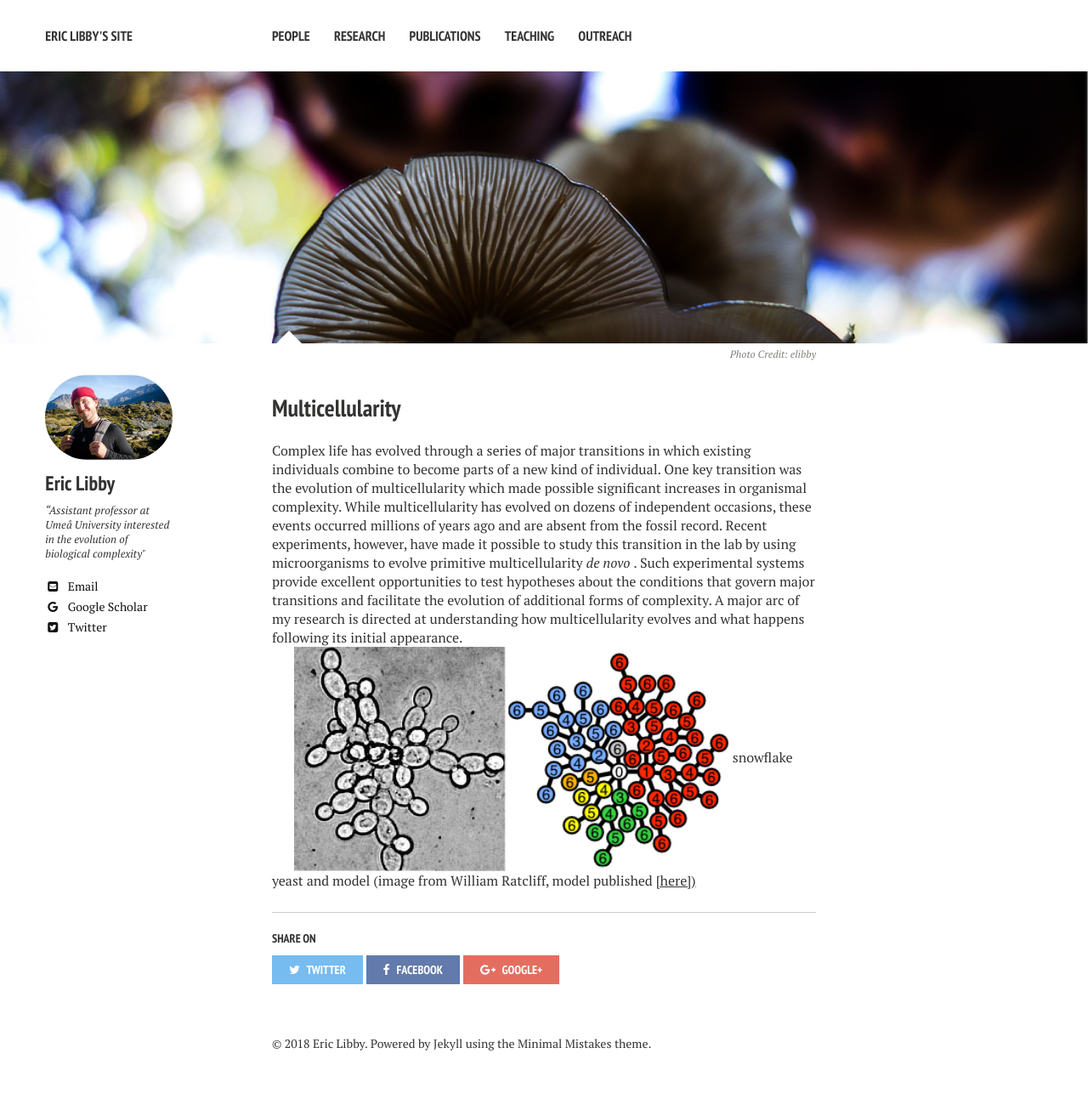
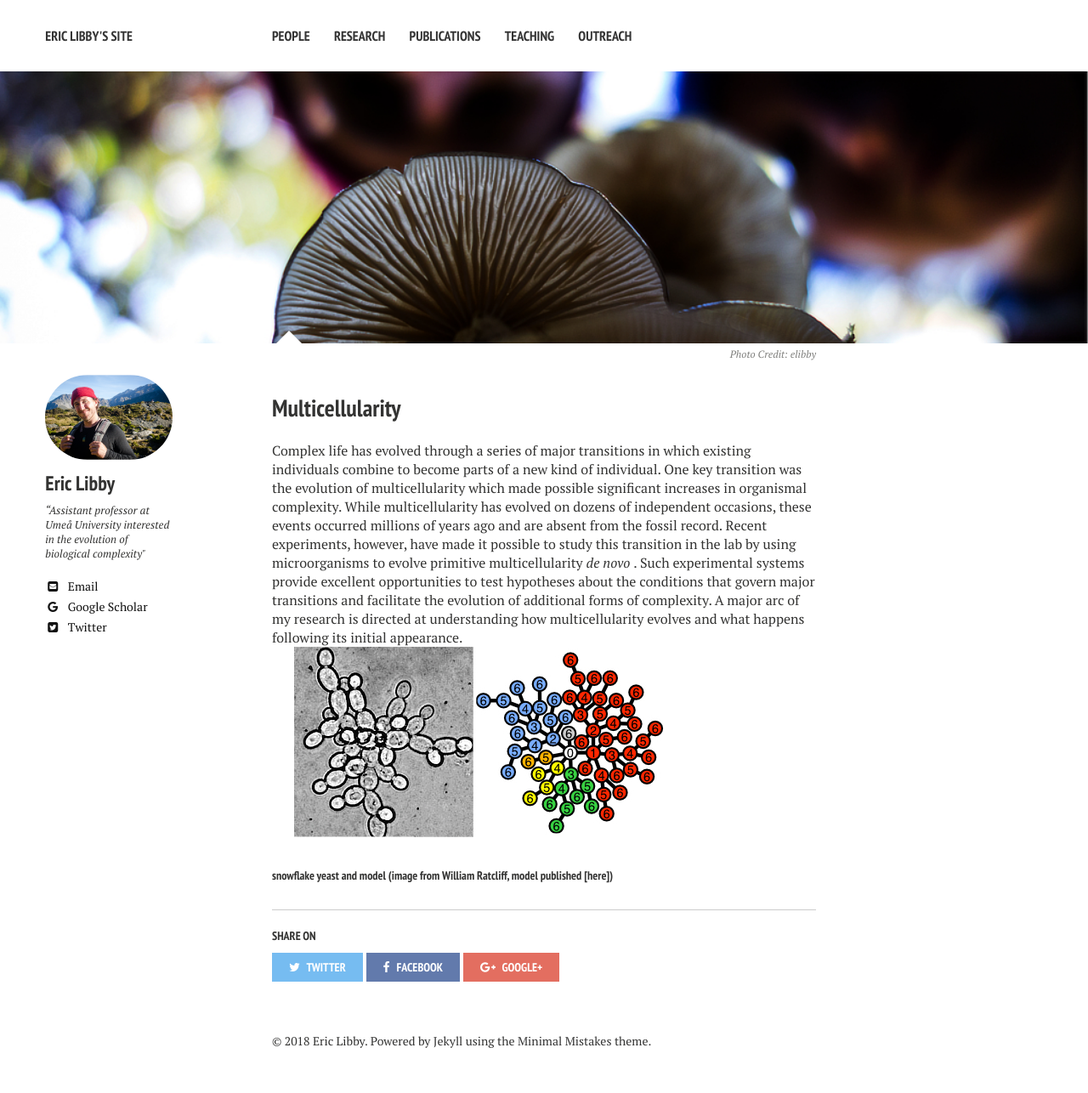
Before and after one commit to ericlibby/oldweb, a Jekyll site: the page built from p_research/index.md, in a window 1280 px wide. Shown: the whole page at 85% size. Built offline with Jekyll 4.4.1, drawn with Linux system fonts in a browser that asks for light colours; nearby versions of some CDN libraries.

Commit message:
change header

```diff
--- a/p_research/index.md
+++ b/p_research/index.md
@@ -11,5 +11,5 @@ image:
 Complex life has evolved through a series of major transitions in which existing individuals combine to become parts of a new kind of individual. One key transition was the evolution of multicellularity which made possible significant increases in organismal complexity. While multicellularity has evolved on dozens of independent occasions, these events occurred millions of years ago and are absent from the fossil record. Recent experiments, however, have made it possible to study this transition in the lab by using microorganisms to evolve primitive multicellularity <I> de novo </I>. Such experimental systems provide excellent opportunities to test hypotheses about the conditions that govern major transitions and facilitate the evolution of additional forms of complexity. A major arc of my research is directed at understanding how multicellularity evolves and what happens following its initial appearance.
 
 
-![snow](/images/snow_model.jpg){:width="512px"}
-snowflake yeast and model (image from William Ratcliff, model published <a href="http://journals.plos.org/ploscompbiol/article?id=10.1371/journal.pcbi.1003803">[here])</a>
+![snow](/images/snow_model.jpg){:width="512px".align-center}
+###### snowflake yeast and model (image from William Ratcliff, model published <a href="http://journals.plos.org/ploscompbiol/article?id=10.1371/journal.pcbi.1003803">[here])</a>
```
